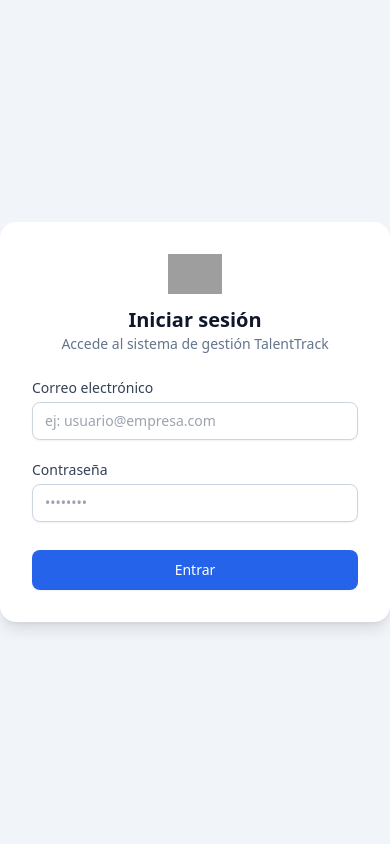
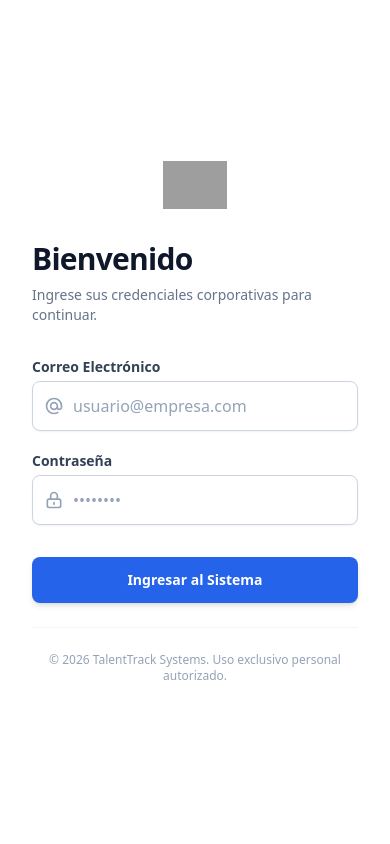
Before and after one commit to ricardofel/Proyecto-Web-PuntoPymes, a Django app: page /login/ in a window 390 px wide. Run offline with Django 5.2, Linux system fonts and the light colour scheme; some libraries are stand-ins or nearby versions; grey boxes are pictures that could not be loaded.

Commit message:
diseño: rediseño de login y correcciones de svgs mal formateados en dashboards

```diff
--- a/source/core/templates/core/organizacion/panel_organizacion.html
+++ b/source/core/templates/core/organizacion/panel_organizacion.html
@@ -33,9 +33,9 @@
                 href="{% url 'configuracion_empresa' %}"
                 class="flex items-center gap-2 bg-white border border-gray-200 text-gray-700 hover:text-blue-600 hover:border-blue-300 px-4 py-2 rounded-lg text-sm font-medium transition-all shadow-sm group"
             >
-                <svg xmlns="http://www.w3.org/2000/svg" fill="none" viewBox="0 0 24 24" stroke-width="1.5" stroke="currentColor" class="w-4 h-4 text-gray-400 group-hover:text-blue-500">
-                    <path stroke-linecap="round" stroke-linejoin="round" d="M10.343 3.94c.09-.542.56-.94 1.11-.94h1.093c.55 0 1.02.398 1.11.94l.213 1.281c.063.374.313.686.645.87.074.04.147.083.22.127.325.196.72.257 1.075.124l1.217-.456a1.125 1.125 0 0 1 1.37.49l.546.941c.293.508.09 1.155-.453 1.393l-1.217.532c-.058.026-.106.069-.136.121a6.83 6.83 0 0 1 0 1.742c.03.053.078.096.136.121l1.217.532c.543.238.746.885.453 1.393l-.546.941a1.125 1.125 0 0 1-1.37.49l-1.217-.456c-.355-.133-.75-.072-1.076.124a6.57 6.57 0 0 1-.22.128c-.331.183-.581.495-.644.869l-.213 1.281c-.09.543-.56.94-1.11.94h-1.094c-.55 0-1.019-.398-1.11-.94l-.213-1.281c-.062-.374-.312-.686-.644-.87a6.52 6.52 0 0 1-.22-.127c-.325-.196-.72-.257-1.076-.124l-1.217.456a1.125 1.125 0 0 1-1.369-.49l-.547-.941c-.293-.508-.09-1.155.453-1.393l1.217-.532a.64.64 0 0 0 .136-.121 6.8 6.8 0 0 1 0-1.742.64.64 0 0 0-.136-.121l-1.217-.532c-.543-.238-.746-.885-.453-1.393l.547-.941a1.125 1.125 0 0 1 1.37-.49l1.217.456c.356.133.751.072 1.076-.124.072-.044.146-.086.22-.128.332-.183.582-.495.644-.869l.214-1.28Z" />
-                    <path stroke-linecap="round" stroke-linejoin="round" d="M15 12a3 3 0 1 1-6 0 3 3 0 0 1 6 0Z" />
+                <svg xmlns="http://www.w3.org/2000/svg" fill="none" viewBox="0 0 24 24" stroke-width="1.5" stroke="currentColor" class="w-4 h-4 text-gray-400 group-hover:text-blue-500 transition-colors">
+                    <path stroke-linecap="round" stroke-linejoin="round" d="M9.594 3.94c.09-.542.56-.94 1.11-.94h2.592c.55 0 1.02.398 1.11.94l.213 1.281c.063.374.313.686.645.87.074.04.147.083.22.127.324.196.72.257 1.075.124l1.217-.456a1.125 1.125 0 011.37.49l1.296 2.247a1.125 1.125 0 01-.26 1.431l-1.003.827c-.293.24-.438.613-.431.992a6.759 6.759 0 010 1.002c-.007.378.138.75.431.992l1.003.827a1.125 1.125 0 01.26 1.43l-1.296 2.247a1.125 1.125 0 01-1.37.49l-1.217-.456c-.356-.133-.751-.072-1.075.124a6.588 6.588 0 01-.22.127c-.332.183-.582.495-.644.869l-.213 1.281c-.09.543-.56.94-1.11.94h-2.592c-.55 0-1.02-.398-1.11-.94l-.213-1.281c-.062-.374-.312-.686-.644-.87a6.52 6.52 0 01-.22-.127c-.325-.196-.72-.257-1.076-.124l-1.217.456a1.125 1.125 0 01-1.369-.49l-1.296-2.247a1.125 1.125 0 01.26-1.431l1.003-.827c.292-.24.437-.613.43-.991a6.932 6.932 0 010-1.003c.007-.378-.138-.75-.43-.992l-1.003-.827a1.125 1.125 0 01-.26-1.43l1.296-2.247a1.125 1.125 0 011.37-.49l1.217.456c.355.133.75.072 1.076-.124.072-.044.146-.086.22-.128.332-.183.582-.495.644-.869l.214-1.281z" />
+                    <path stroke-linecap="round" stroke-linejoin="round" d="M15 12a3 3 0 11-6 0 3 3 0 016 0z" />
                 </svg>
                 Configurar Catálogos
             </a>
--- a/source/usuarios/templates/usuarios/login.html
+++ b/source/usuarios/templates/usuarios/login.html
@@ -5,99 +5,136 @@
     <meta charset="UTF-8" />
     <title>TalentTrack – Iniciar sesión</title>
     <meta name="viewport" content="width=device-width, initial-scale=1.0" />
-
-    <!-- Tailwind CSS (CDN para estilos base) -->
     <script src="https://cdn.tailwindcss.com"></script>
+    <style>
+        .bg-dots-pattern {
+            background-image: radial-gradient(#cbd5e1 1px, transparent 1px);
+            background-size: 24px 24px;
+        }
+    </style>
 </head>
 
-  <body class="min-h-screen bg-slate-100 flex items-center justify-center">
-    <div class="w-full max-w-md">
+<body class="min-h-screen flex bg-white font-sans text-slate-900">
 
-      <!-- Contenedor principal del login -->
-      <div class="bg-white shadow-lg rounded-2xl px-8 py-8">
+    <div class="hidden lg:flex w-1/2 bg-slate-50 relative justify-center items-center overflow-hidden border-r border-slate-100">
 
-        <!-- Logo y encabezado -->
-        <div class="text-center mb-6">
-          <div class="flex justify-center mb-3">
+        <div class="absolute inset-0 bg-dots-pattern opacity-50"></div>
+
+        <div class="absolute top-1/4 left-1/4 w-96 h-96 bg-blue-100 rounded-full mix-blend-multiply filter blur-3xl opacity-60 animate-blob"></div>
+        <div class="absolute bottom-1/4 right-1/4 w-96 h-96 bg-red-50 rounded-full mix-blend-multiply filter blur-3xl opacity-60 animate-blob animation-delay-2000"></div>
+
+        <div class="relative z-10 text-center px-16">
+            <div class="flex justify-center mb-10">
+                <div class="p-6 bg-white rounded-2xl shadow-sm border border-slate-100">
+                    <img
+                        src="{% static 'core/img/talenttrack_logo.svg' %}"
+                        alt="TalentTrack Logo"
+                        class="h-24 w-auto"
+                    />
+                </div>
+            </div>
+
+            <h2 class="text-3xl font-bold text-slate-900 mb-6">Sistema Integral</h2>
+
+            <div class="h-1 w-20 bg-red-600 mx-auto mb-8 rounded-full"></div>
+
+            <p class="text-lg text-slate-600 leading-relaxed font-normal mb-24">
+                Plataforma para la gestión estratégica del capital humano y control operativo.
+            </p>
+
+            <div class="absolute bottom-8 left-0 right-0 text-center">
+                <p class="text-slate-400 text-xs uppercase tracking-[0.2em] font-semibold">Potenciando el éxito de tu equipo</p>
+            </div>
+        </div>
+    </div>
+
+    <div class="w-full lg:w-1/2 flex items-center justify-center p-8 sm:p-12 lg:p-20 bg-white">
+        <div class="w-full max-w-sm space-y-8">
+
+            <div class="lg:hidden text-center mb-8">
                 <img
                     src="{% static 'core/img/talenttrack_logo.svg' %}"
                     alt="TalentTrack"
-              class="h-10 w-auto"
+                    class="h-12 w-auto mx-auto mb-4"
                 />
             </div>
-          <h1 class="text-xl font-semibold text-slate-900">Iniciar sesión</h1>
-          <p class="text-sm text-slate-500">
-            Accede al sistema de gestión TalentTrack
+
+            <div class="text-left">
+                <h1 class="text-3xl font-bold tracking-tight text-slate-900">Bienvenido</h1>
+                <p class="mt-2 text-sm text-slate-500">
+                    Ingrese sus credenciales corporativas para continuar.
                 </p>
             </div>
 
-        <!-- Mensajes del sistema (errores o información) -->
             {% if messages %}
-        <div class="mb-4 space-y-2">
+            <div class="space-y-3">
                 {% for message in messages %}
-          <div
-            class="text-sm px-4 py-3 rounded-xl border
-                   {% if message.tags == 'error' %}
-                     bg-red-50 text-red-700 border-red-200
-                   {% else %}
-                     bg-blue-50 text-blue-700 border-blue-200
-                   {% endif %}"
-          >
-            {{ message }}
+                <div class="p-4 rounded-md text-sm flex items-start gap-3 border-l-4 shadow-sm
+                    {% if message.tags == 'error' %} bg-red-50 text-red-700 border-red-600
+                    {% else %} bg-blue-50 text-blue-700 border-blue-600 {% endif %}">
+                    <span>{{ message }}</span>
                 </div>
                 {% endfor %}
             </div>
             {% endif %}
 
-        <!-- Formulario de autenticación -->
-        <form method="post" class="space-y-5">
+            <form method="post" class="mt-8 space-y-6">
                 {% csrf_token %}
 
-          <!-- Campo: correo electrónico -->
-          <div class="space-y-1">
-            <label
-              for="id_email"
-              class="block text-sm font-medium text-slate-700"
-            >
-              Correo electrónico
-            </label>
+                <div class="space-y-5">
+                    <div>
+                        <label for="id_email" class="block text-sm font-semibold text-slate-700 mb-1">Correo Electrónico</label>
+                        <div class="relative">
+                            <div class="absolute inset-y-0 left-0 pl-3 flex items-center pointer-events-none text-slate-400">
+                                <svg xmlns="http://www.w3.org/2000/svg" class="h-5 w-5" fill="none" viewBox="0 0 24 24" stroke="currentColor">
+                                    <path stroke-linecap="round" stroke-linejoin="round" stroke-width="2" d="M16 12a4 4 0 10-8 0 4 4 0 008 0zm0 0v1.5a2.5 2.5 0 005 0V12a9 9 0 10-9 9m4.5-1.206a8.959 8.959 0 01-4.5 1.207" />
+                                </svg>
+                            </div>
                             <input
                                 id="id_email"
                                 type="email"
                                 name="email"
                                 required
                                 value="{{ request.POST.email|default:'' }}"
-              class="w-full rounded-lg border border-slate-300 px-3 py-2 text-sm text-slate-900 shadow-sm focus:outline-none focus:ring-2 focus:ring-blue-500 focus:border-blue-500"
-              placeholder="ej: usuario@empresa.com"
+                                class="block w-full pl-10 pr-3 py-3 border border-slate-300 rounded-lg text-slate-900 placeholder-slate-400 focus:outline-none focus:ring-2 focus:ring-blue-600 focus:border-blue-600 sm:text-sm transition-all shadow-sm"
+                                placeholder="usuario@empresa.com"
                             />
                         </div>
+                    </div>
 
-          <!-- Campo: contraseña -->
-          <div class="space-y-1">
-            <label
-              for="id_password"
-              class="block text-sm font-medium text-slate-700"
-            >
-              Contraseña
-            </label>
+                    <div>
+                        <label for="id_password" class="block text-sm font-semibold text-slate-700 mb-1">Contraseña</label>
+                        <div class="relative">
+                            <div class="absolute inset-y-0 left-0 pl-3 flex items-center pointer-events-none text-slate-400">
+                                <svg xmlns="http://www.w3.org/2000/svg" class="h-5 w-5" fill="none" viewBox="0 0 24 24" stroke="currentColor">
+                                    <path stroke-linecap="round" stroke-linejoin="round" stroke-width="2" d="M12 15v2m-6 4h12a2 2 0 002-2v-6a2 2 0 00-2-2H6a2 2 0 00-2 2v6a2 2 0 002 2zm10-10V7a4 4 0 00-8 0v4h8z" />
+                                </svg>
+                            </div>
                             <input
                                 id="id_password"
                                 type="password"
                                 name="password"
                                 required
-              class="w-full rounded-lg border border-slate-300 px-3 py-2 text-sm text-slate-900 shadow-sm focus:outline-none focus:ring-2 focus:ring-blue-500 focus:border-blue-500"
+                                class="block w-full pl-10 pr-3 py-3 border border-slate-300 rounded-lg text-slate-900 placeholder-slate-400 focus:outline-none focus:ring-2 focus:ring-blue-600 focus:border-blue-600 sm:text-sm transition-all shadow-sm"
                                 placeholder="••••••••"
                             />
                         </div>
+                    </div>
+                </div>
 
-          <!-- Acción principal -->
                 <div class="pt-2">
                     <button
                         type="submit"
-              class="w-full inline-flex justify-center items-center px-4 py-2.5 rounded-lg bg-blue-600 text-white text-sm font-medium hover:bg-blue-700 focus:outline-none focus:ring-2 focus:ring-offset-2 focus:ring-blue-500 shadow-sm"
+                        class="w-full flex justify-center py-3 px-4 border border-transparent rounded-lg shadow-md text-sm font-bold text-white bg-blue-600 hover:bg-blue-700 hover:shadow-lg focus:outline-none focus:ring-2 focus:ring-offset-2 focus:ring-blue-600 transition-all duration-200 transform hover:-translate-y-0.5"
                     >
-              Entrar
+                        Ingresar al Sistema
                     </button>
+                </div>
+
+                <div class="mt-6 border-t border-slate-100 pt-6">
+                    <p class="text-center text-xs text-slate-400">
+                        © 2026 TalentTrack Systems. Uso exclusivo personal autorizado.
+                    </p>
                 </div>
             </form>
         </div>
```
Also changed, not shown: source/core/templates/core/base_dashboard.html (+259 -100 lines). Lines whose indentation alone changed are shown as unchanged.
